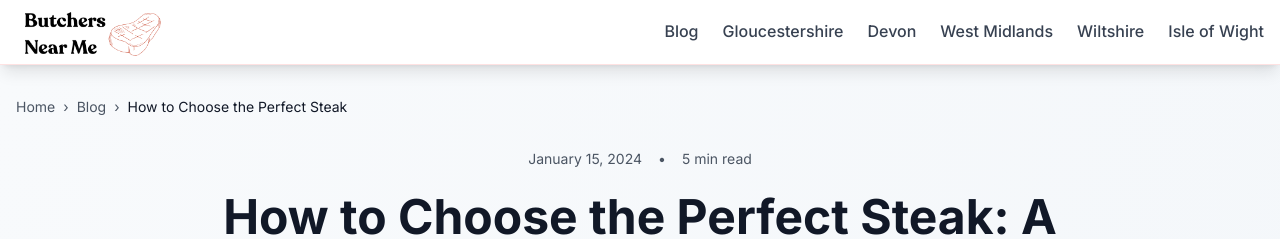
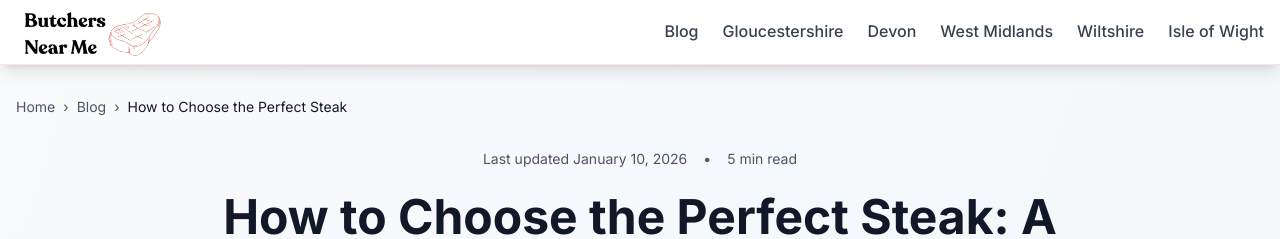
Before and after one commit to weltodigital/butchers-near-me, a Next.js app: page /blog/choosing-perfect-steak in a window 1280 px wide. Shown: the top 239 px of the page. Built offline with nearby package versions, Linux system fonts and the light colour scheme.

Commit message:
Update blog post date to January 2026 and change to 'Last updated' format

```diff
--- a/src/app/blog/choosing-perfect-steak/page.tsx
+++ b/src/app/blog/choosing-perfect-steak/page.tsx
@@ -34,7 +34,7 @@ export default function ChoosingPerfectSteakPage() {
           {/* Article Header */}
           <header className="text-center mb-12">
             <div className="flex items-center justify-center gap-4 text-sm text-gray-600 mb-6">
-              <span>January 15, 2024</span>
+              <span>Last updated January 10, 2026</span>
               <span>•</span>
               <span>5 min read</span>
             </div>
@@ -263,7 +263,7 @@ export default function ChoosingPerfectSteakPage() {
           <footer className="mt-12 pt-8 border-t border-gray-200">
             <div className="flex items-center justify-between flex-wrap gap-4">
               <div className="text-sm text-gray-600">
-                <p>Published on January 15, 2024</p>
+                <p>Last updated January 10, 2026</p>
               </div>
               <div className="flex gap-4">
                 <Link
--- a/src/app/blog/page.tsx
+++ b/src/app/blog/page.tsx
@@ -24,7 +24,7 @@ const blogPosts = [
     title: 'How to Choose the Perfect Steak: A Butcher&apos;s Guide',
     excerpt: 'Learn from professional butchers how to select the best cuts for your perfect steak, including marbling, aging, and preparation tips.',
     image: '/how-to-choose-the-perfect-steak.png',
-    date: '2024-01-15',
+    date: '2026-01-10',
     readTime: '5 min read'
   }
 ]
@@ -73,7 +73,7 @@ export default function BlogPage() {
                 </p>
                 <div className="flex items-center justify-between">
                   <div className="text-sm text-gray-500">
-                    {new Date(blogPosts[0].date).toLocaleDateString('en-GB', {
+                    Last updated {new Date(blogPosts[0].date).toLocaleDateString('en-GB', {
                       day: 'numeric',
                       month: 'long',
                       year: 'numeric'
```
